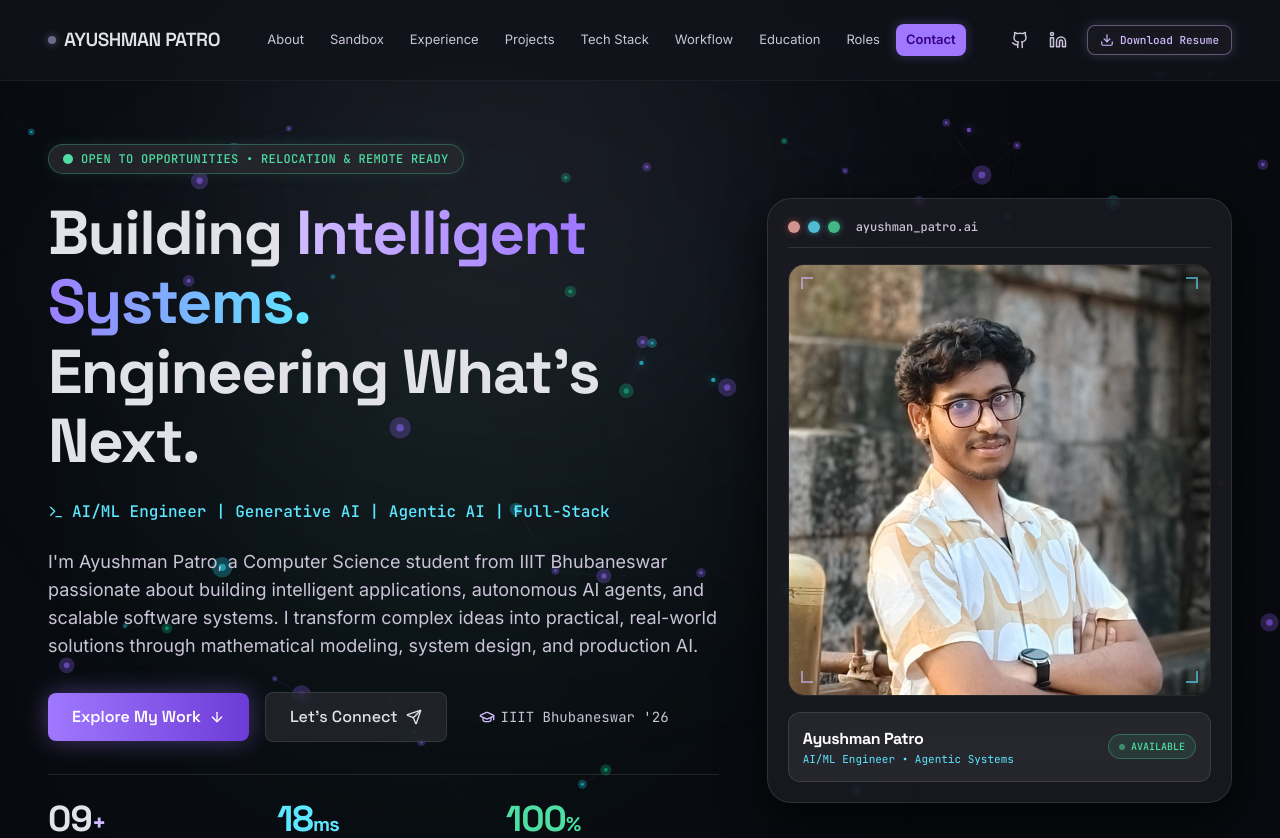
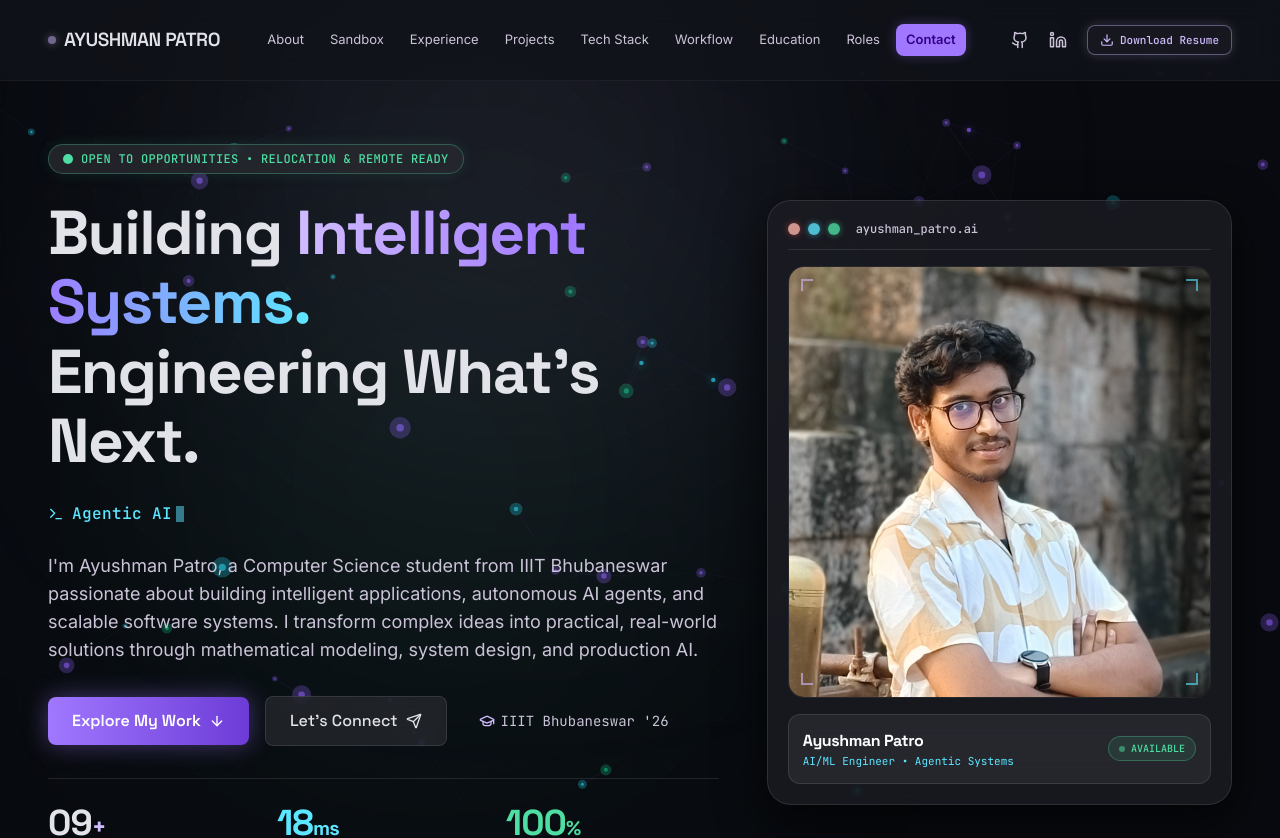
Before and after one commit to Ayushman27/portfolio26, a Next.js app: page / in a window 1280 px wide. Shown: the top 838 px of the page. Built offline with nearby package versions, Linux system fonts and the light colour scheme.

Commit message:
feat: add dynamic cybernetic typewriter effect cycling through core specializations in hero subtitle

```diff
--- a/src/components/Hero.tsx
+++ b/src/components/Hero.tsx
@@ -1,12 +1,51 @@
 "use client";
 
-import React from "react";
+import React, { useState, useEffect } from "react";
 import Image from "next/image";
 import { profileData } from "@/data/profile";
 import { motion } from "framer-motion";
 import { ArrowDown, Send, GraduationCap, Terminal } from "lucide-react";
 
 export default function Hero() {
+  const roles = profileData.roles || [
+    "AI/ML Engineer",
+    "Generative AI",
+    "Agentic AI",
+    "Full-Stack Developer",
+  ];
+
+  const [currentRoleIndex, setCurrentRoleIndex] = useState(0);
+  const [currentText, setCurrentText] = useState(roles[0]);
+  const [isDeleting, setIsDeleting] = useState(false);
+
+  useEffect(() => {
+    const fullText = roles[currentRoleIndex];
+    let timer: NodeJS.Timeout;
+
+    if (isDeleting) {
+      if (currentText.length > 0) {
+        timer = setTimeout(() => {
+          setCurrentText(fullText.slice(0, currentText.length - 1));
+        }, 40);
+      } else {
+        setIsDeleting(false);
+        setCurrentRoleIndex((prev) => (prev + 1) % roles.length);
+      }
+    } else {
+      if (currentText.length < fullText.length) {
+        timer = setTimeout(() => {
+          setCurrentText(fullText.slice(0, currentText.length + 1));
+        }, 75);
+      } else {
+        timer = setTimeout(() => {
+          setIsDeleting(true);
+        }, 2000);
+      }
+    }
+
+    return () => clearTimeout(timer);
+  }, [currentText, isDeleting, currentRoleIndex, roles]);
+
   const scrollTo = (id: string) => {
     const el = document.getElementById(id);
     if (el) el.scrollIntoView({ behavior: "smooth" });
@@ -43,10 +82,13 @@ export default function Hero() {
             Engineering What&apos;s Next.
           </h1>
 
-          {/* High-Precision Monospace Subtitle */}
-          <div className="flex items-center gap-2 font-mono text-sm sm:text-base text-secondary font-medium">
+          {/* High-Precision Monospace Subtitle with Cybernetic Typewriter Effect */}
+          <div className="flex items-center gap-2 font-mono text-sm sm:text-base text-secondary font-medium min-h-[28px]">
             <Terminal className="w-4 h-4 shrink-0 text-secondary" />
-            <span>{profileData.roleTitle}</span>
+            <span className="tracking-wide flex items-center">
+              <span>{currentText}</span>
+              <span className="inline-block w-2 h-4 sm:h-4.5 bg-secondary ml-1 animate-pulse" />
+            </span>
           </div>
 
           {/* Editorial Description Paragraph */}
```
